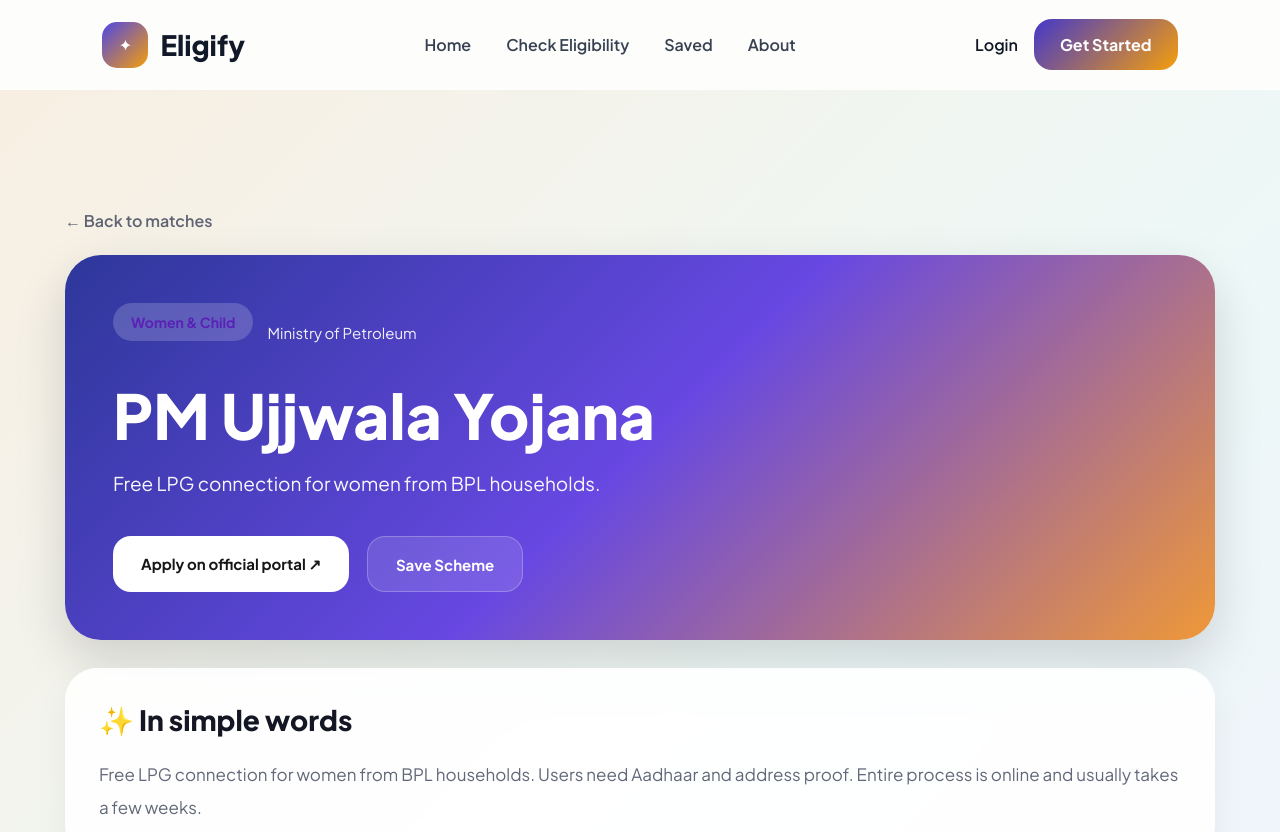
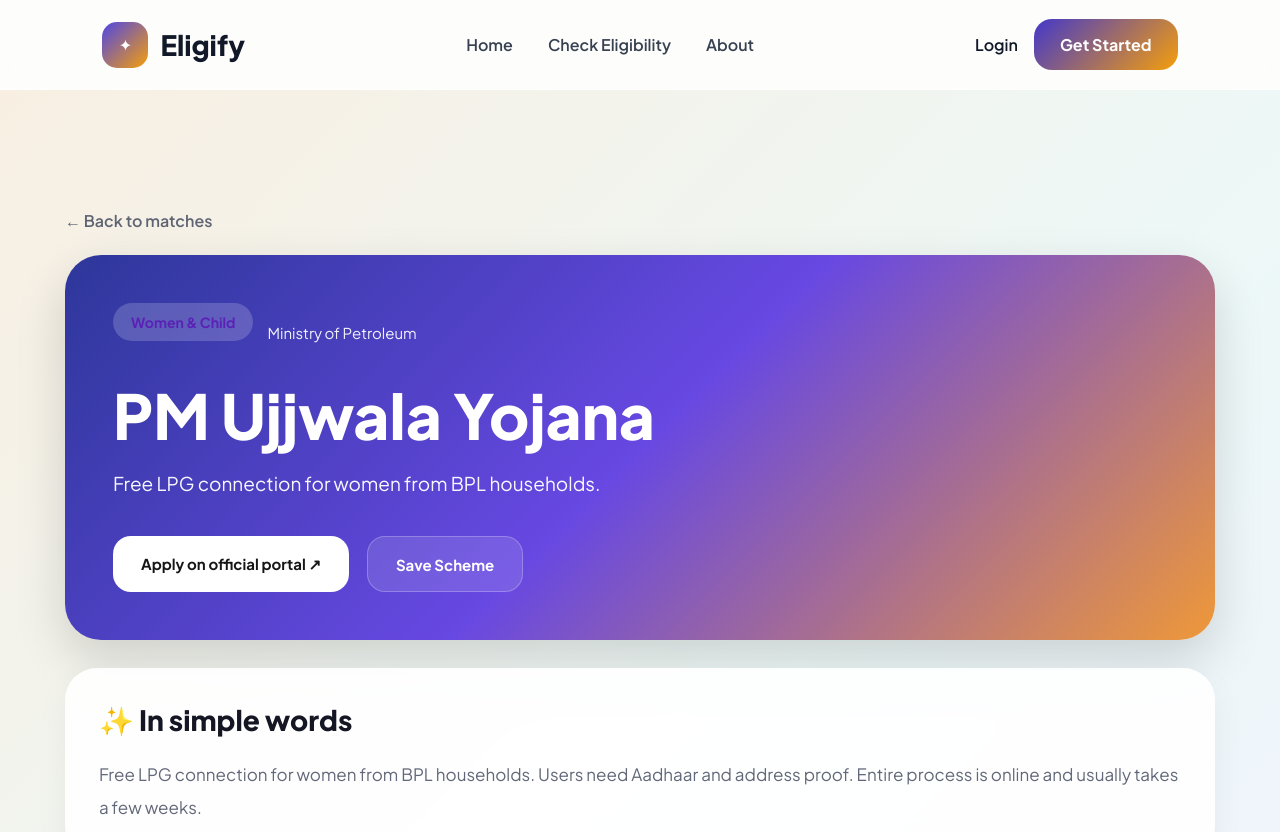
Before and after one commit to musharrifkhan/Eligify, a React (Vite) app: page /scheme/1 in a window 1280 px wide. Shown: the top 832 px of the page. Built offline with nearby package versions, Linux system fonts and the light colour scheme.

Commit message:
Update Navbar.jsx

```diff
--- a/src/components/Navbar.jsx
+++ b/src/components/Navbar.jsx
@@ -50,15 +50,7 @@
           Check Eligibility
         </NavLink>
 
-        <NavLink
-          to={
-            isAuthenticated
-              ? "/saved"
-              : "/login"
-          }
-        >
-          Saved
-        </NavLink>
+
 
         <NavLink to="/about">
           About
```
